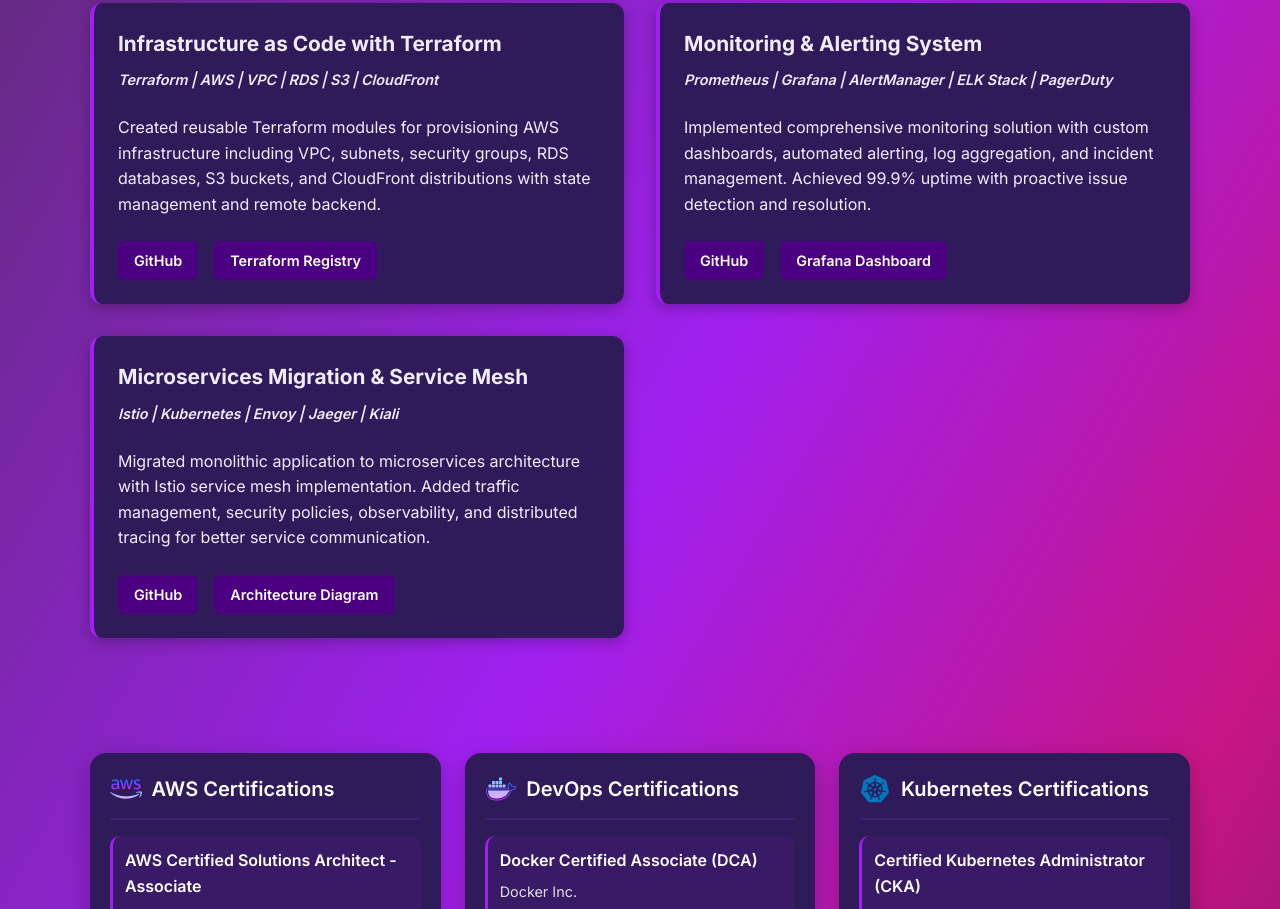
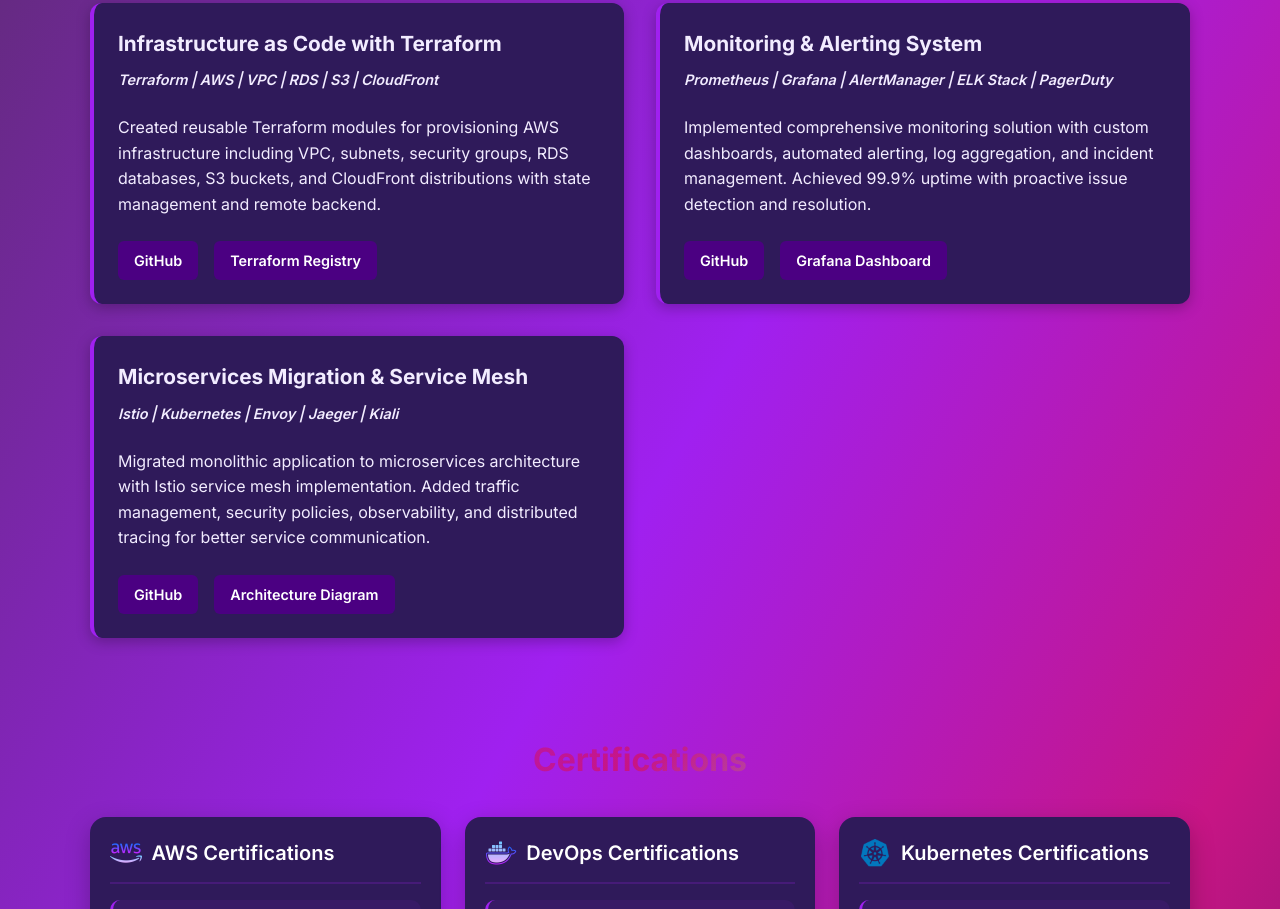
Before and after one commit to kiran7028/kiran7028.github.io, a plain HTML site: page index.html in a window 1280 px wide. Shown: the part 1891-2800 px from the top of the page. Drawn offline with Linux system fonts and the light colour scheme.

Commit message:
Fix missing Certifications label by separating header from dynamic container

```diff
--- a/index.html
+++ b/index.html
@@ -140,9 +140,11 @@
 
         <section id="certifications" class="section certifications">
             <!-- Certifications are dynamically loaded from certifications/ folder -->
-            <div class="container" id="certifications-container">
+            <div class="container">
                 <h2>Certifications</h2>
-                <p style="color: var(--muted);">Loading certifications...</p>
+                <div id="certifications-container">
+                    <p style="color: var(--muted);">Loading certifications...</p>
+                </div>
             </div>
         </section>
 
```
